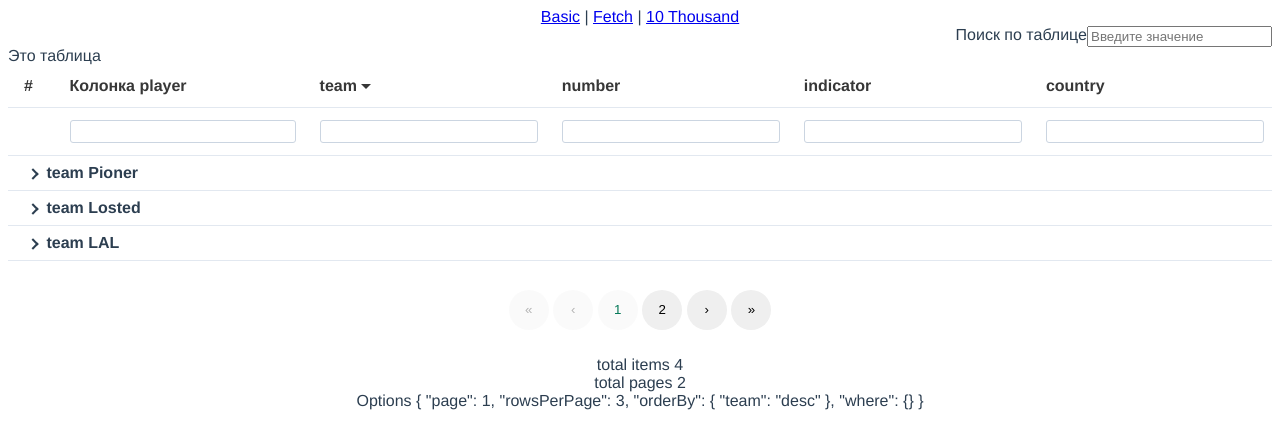
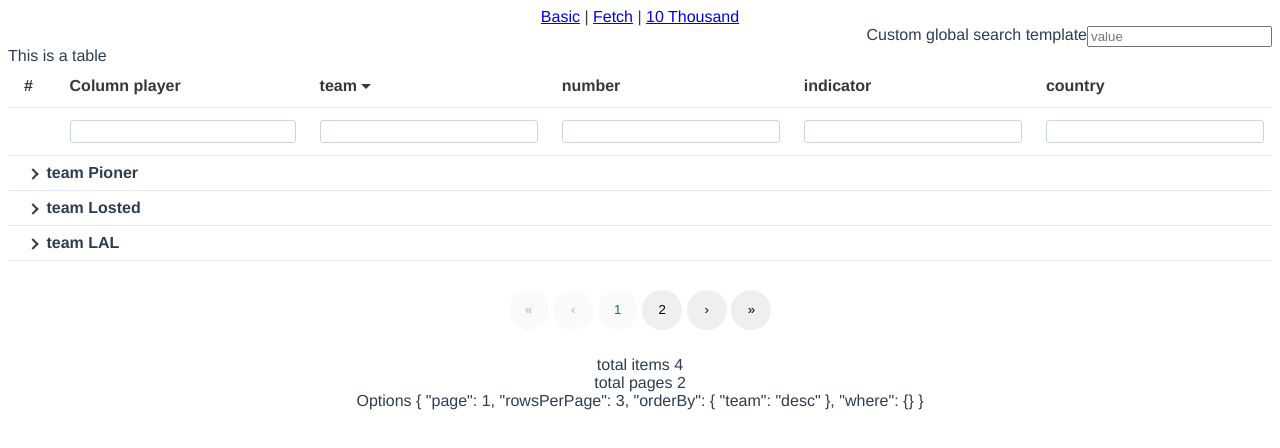
Before and after one commit to d-kochanzhi/cmp-data-table, a Vue app: page / in a window 1280 px wide. Shown: the top 448 px of the page. Built offline with nearby package versions, Linux system fonts and the light colour scheme; the HTML template or start-up script is replaced by a standard one.

Commit message:
fix messages

```diff
--- a/src/components/cmp-table/cmp-table.vue
+++ b/src/components/cmp-table/cmp-table.vue
@@ -182,10 +182,8 @@
             <template v-if="showEmptySlot">
               <tr>
                 <td :colspan="fullColspan">
-                  <slot name="emptystate">
-                    <div class="vgt-center-align vgt-text-disabled">
-                      No data for table
-                    </div>
+                  <slot name="empty-row">
+                    <div>No data for table</div>
                   </slot>
                 </td>
               </tr>
--- a/src/views/FetchView.vue
+++ b/src/views/FetchView.vue
@@ -11,7 +11,7 @@
       <template #header-prepend>
         <tr>
           <th></th>
-          <th colspan="2" style="background-color: ghostwhite">Пользователь</th>
+          <th colspan="2" style="background-color: ghostwhite">User</th>
           <th></th>
           <th></th>
           <th></th>
--- a/src/views/HomeView.vue
+++ b/src/views/HomeView.vue
@@ -1,8 +1,8 @@
 <template>
   <div class="about">
     <cmpTable
-      :caption="`Это таблица`"
-      :search-placeholder="`Поиск`"
+      :caption="`This is a table`"
+      :search-placeholder="`Search`"
       show-index
       :hideFooter="false"
       :headers="headers"
@@ -10,18 +10,18 @@
       :view-options="options"
       @click-row="rowClicked">
       <template #search-global="{ filterModel, filterCallback }">
-        <span>Поиск по таблице</span>
+        <span>Custom global search template</span>
         <input
           type="text"
           :value="filterModel"
           @keydown.enter="filterCallback(($event.target as HTMLInputElement).value)"
-          placeholder="Введите значение" />
+          placeholder="value" />
       </template>
       <template #header-player="slotProps">
-        <span> Колонка {{ slotProps.title }}</span>
+        <span> Column {{ slotProps.title }}</span>
       </template>
       <template #item-player="slotProps">
-        <span> Игрок {{ slotProps.item[slotProps.header.field] }}</span>
+        <span> Player {{ slotProps.item[slotProps.header.field] }}</span>
       </template>
       <template #expandable-row="slotProps"> team {{ slotProps.group }} </template>
     </cmpTable>
--- a/src/views/ThousandFetchView.vue
+++ b/src/views/ThousandFetchView.vue
@@ -11,7 +11,7 @@
       <template #header-prepend>
         <tr>
           <th></th>
-          <th colspan="2" style="background-color: ghostwhite">Пользователь</th>
+          <th colspan="2" style="background-color: ghostwhite">User</th>
           <th></th>
           <th></th>
           <th></th>
--- a/vite.config.ts
+++ b/vite.config.ts
@@ -4,6 +4,7 @@ import { defineConfig } from 'vite';
 import vue from '@vitejs/plugin-vue';
 
 export default defineConfig({
+  base: 'cmp-data-table',
   plugins: [vue()],
   resolve: {
     alias: {
```
Also changed, not shown: 1 other file (tests, documents, lock files or other folders).
